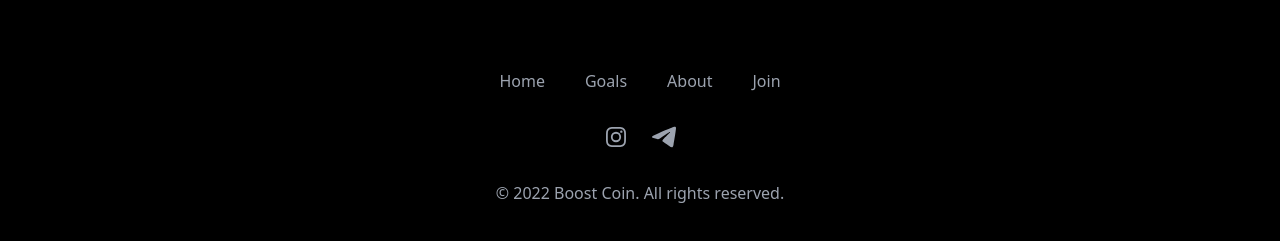
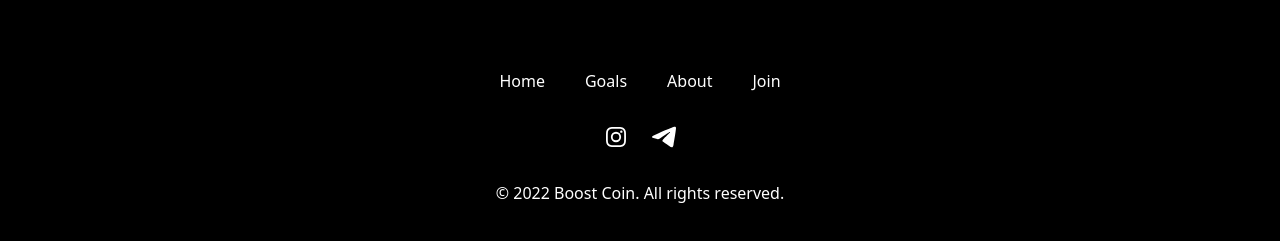
Before and after one commit to Elevate-Software/boost-site, a Next.js app: page / in a window 1280 px wide. Shown: the part 3303-3544 px from the top of the page. Built offline with nearby package versions, Linux system fonts and the light colour scheme.

Commit message:
fix footer link hover.

```diff
--- a/components/footer/footer.tsx
+++ b/components/footer/footer.tsx
@@ -40,7 +40,7 @@ export const Footer = () => (
             <nav className="-mx-5 -my-2 flex flex-wrap justify-center" aria-label="Footer">
                 {navigation.main.map((item) => (
                     <div key={item.name} className="px-5 py-2">
-                        <a href={item.href} className="text-base text-gray-400 hover:text-gray-900">
+                        <a href={item.href} className="text-base font-medium  text-white hover:text-gray-300">
                             {item.name}
                         </a>
                     </div>
@@ -48,13 +48,13 @@ export const Footer = () => (
             </nav>
             <div className="mt-8 flex justify-center space-x-6">
                 {navigation.social.map((item) => (
-                    <a key={item.name} href={item.href} className="text-gray-400 hover:text-gray-500">
+                    <a key={item.name} href={item.href} className="text-white hover:text-gray-300">
                         <span className="sr-only">{item.name}</span>
                         <item.icon className="h-6 w-6" aria-hidden="true" />
                     </a>
                 ))}
             </div>
-            <p className="mt-8 text-center text-base text-gray-400">&copy; {new Date().getFullYear()} Boost Coin. All rights reserved.</p>
+            <p className="mt-8 text-center text-base text-white">&copy; {new Date().getFullYear()} Boost Coin. All rights reserved.</p>
         </div>
     </footer>
 );
--- a/components/navigation/navigation.tsx
+++ b/components/navigation/navigation.tsx
@@ -83,16 +83,16 @@ export const NavigationMenu = () => (
                     </Popover.Button>
                 </div>
                 <Popover.Group as="nav" className="hidden md:flex space-x-10">
-                    <a href="#" className="text-base font-medium text-white hover:text-gray-900">
+                    <a href="#" className="text-base font-medium text-white hover:text-gray-300">
                         Home
                     </a>
-                    <a href="#" className="text-base font-medium text-white hover:text-gray-900">
+                    <a href="#" className="text-base font-medium text-white hover:text-gray-300">
                        Goals
                     </a>
-                    <a href="#" className="text-base font-medium text-white hover:text-gray-900">
+                    <a href="#" className="text-base font-medium text-white hover:text-gray-300">
                         About
                     </a>
-                    <a href="#" className="text-base font-medium text-white hover:text-gray-900">
+                    <a href="#" className="text-base font-medium text-white hover:text-gray-300">
                         Join
                     </a>
                 </Popover.Group>
@@ -137,13 +137,13 @@ export const NavigationMenu = () => (
                         <div className="mt-6">
                             <nav className="grid gap-y-8">
                                     <a href="" className="-m-3 p-3 flex items-center rounded-md">
-                                        <span className="ml-3 text-base font-medium text-white">Home</span>
+                                        <span className="ml-3 text-base font-medium text-white hover:text-gray-300">Home</span>
                                     </a>
                                 <a href="" className="-m-3 p-3 flex items-center rounded-md">
-                                    <span className="ml-3 text-base font-medium text-white">Goals</span>
+                                    <span className="ml-3 text-base font-medium text-white hover:text-gray-300">Goals</span>
                                 </a>
                                 <a href="" className="-m-3 p-3 flex items-center rounded-md">
-                                    <span className="ml-3 text-base font-medium text-white">About</span>
+                                    <span className="ml-3 text-base font-medium text-white hover:text-gray-300">About</span>
                                 </a>
                             </nav>
                         </div>
```
